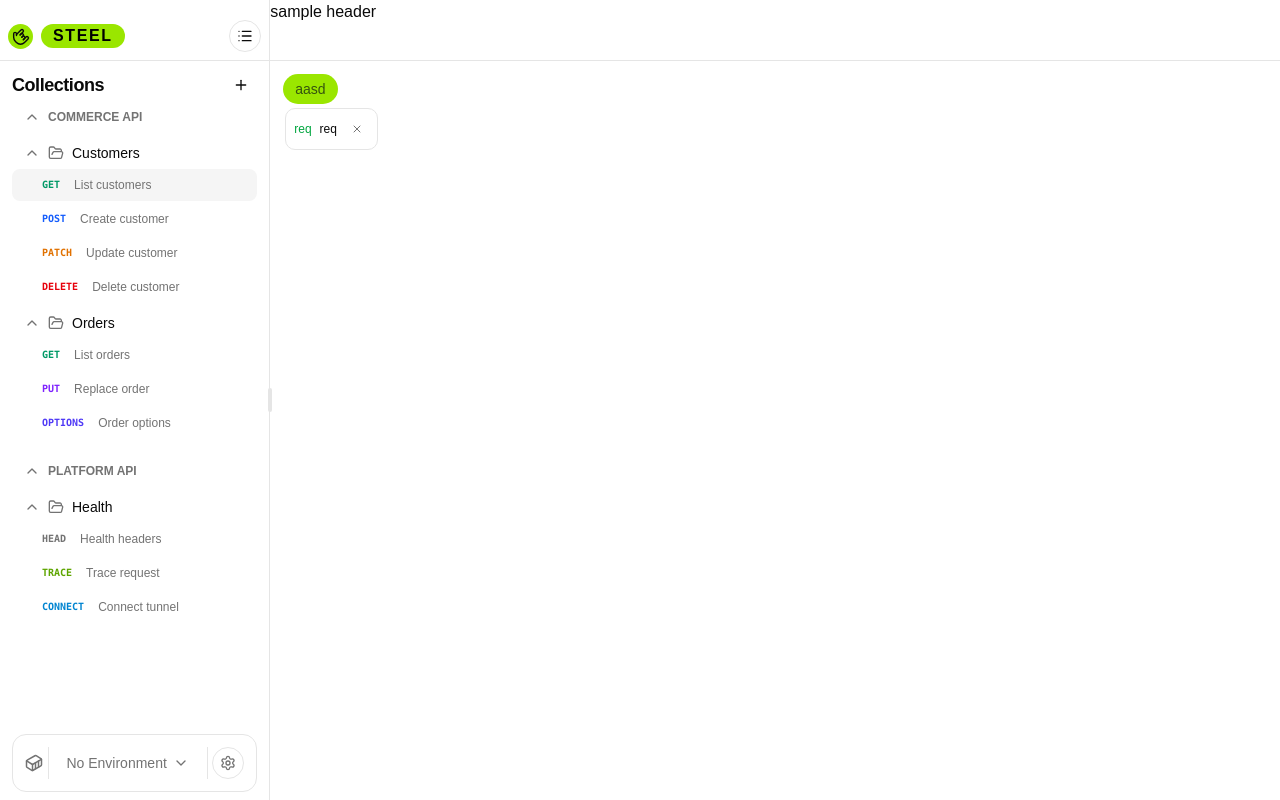
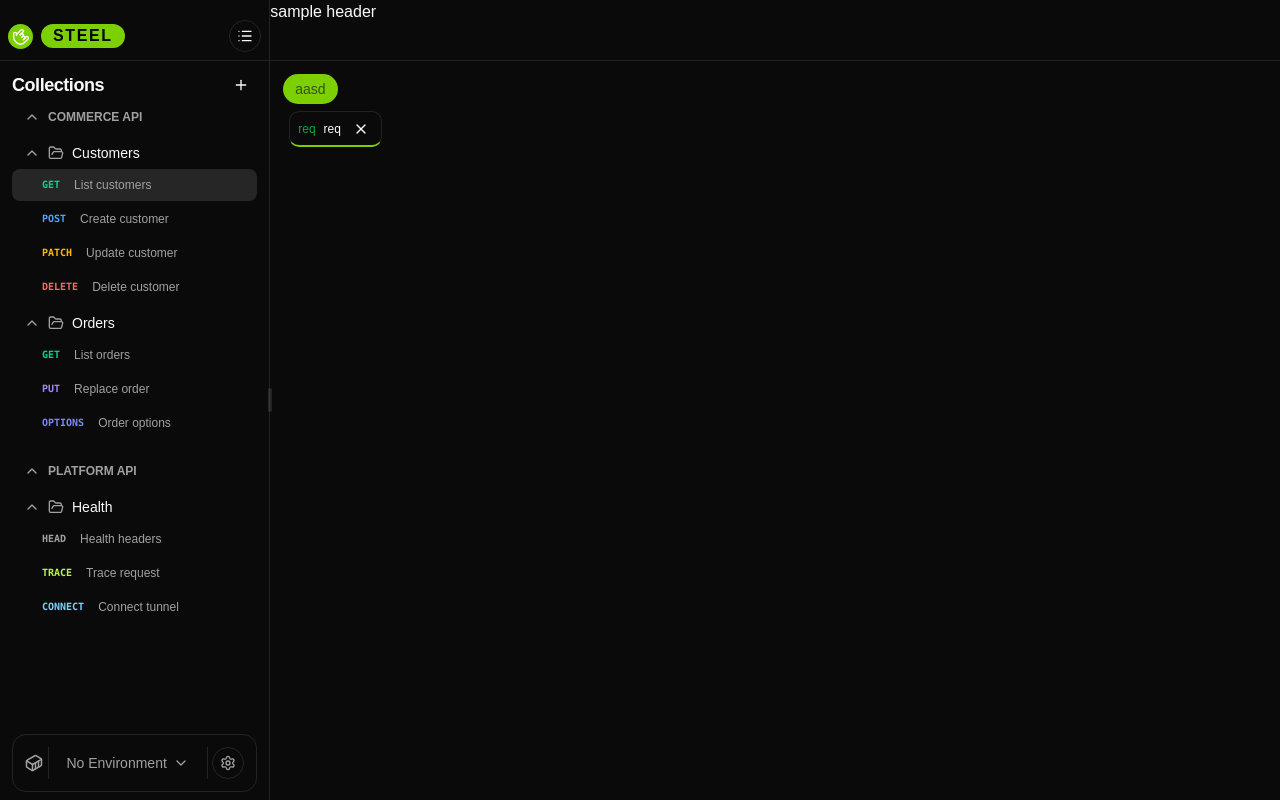
Before and after one commit to VishnuKaniyamvayal/steel, a React (Vite) app: page / in a window 1280 px wide. Both pictures are taken after a click on the button "aasd". Built offline with nearby package versions, Linux system fonts and the light colour scheme.

Commit message:
tab capsule error fixed

```diff
--- a/index.html
+++ b/index.html
@@ -1,5 +1,5 @@
 <!doctype html>
-<html lang="en">
+<html lang="en" class="dark">
   <head>
     <meta charset="UTF-8" />
     <link rel="icon" type="image/svg+xml" href="/vite.svg" />
--- a/src/components/ui/tabs.tsx
+++ b/src/components/ui/tabs.tsx
@@ -58,7 +58,7 @@ function TabsTrigger({ className, ...props }: TabsPrimitive.Tab.Props) {
 			className={cn(
 				"relative inline-flex h-[calc(100%-1px)] flex-1 items-center justify-center gap-1.5 rounded-2xl border border-transparent! px-1.5 py-0.5 text-sm font-medium whitespace-nowrap text-foreground/60 transition-all group-data-vertical/tabs:w-full group-data-vertical/tabs:justify-start group-data-vertical/tabs:px-3 group-data-vertical/tabs:py-0.5 hover:text-foreground focus-visible:border-ring focus-visible:ring-[3px] focus-visible:ring-ring/50 focus-visible:outline-1 focus-visible:outline-ring disabled:pointer-events-none disabled:opacity-50 aria-disabled:pointer-events-none aria-disabled:opacity-50 dark:text-muted-foreground dark:hover:text-foreground [&_svg]:pointer-events-none [&_svg]:shrink-0 [&_svg:not([class*='size-'])]:size-4",
 				"group-data-[variant=line]/tabs-list:bg-transparent group-data-[variant=line]/tabs-list:data-active:bg-transparent dark:group-data-[variant=line]/tabs-list:data-active:border-transparent dark:group-data-[variant=line]/tabs-list:data-active:bg-transparent",
-				"data-active:bg-background data-active:text-foreground dark:data-active:border-input dark:data-active:bg-input/30 dark:data-active:text-foreground",
+				"data-active:bg-background data-active:text-foreground dark:data-active:border-input dark:data-active:bg-none dark:data-active:text-foreground",
 				"after:absolute after:bg-foreground after:opacity-0 after:transition-opacity group-data-horizontal/tabs:after:inset-x-0 group-data-horizontal/tabs:after:bottom-[-5px] group-data-horizontal/tabs:after:h-0.5 group-data-vertical/tabs:after:inset-y-0 group-data-vertical/tabs:after:-right-1 group-data-vertical/tabs:after:w-0.5 group-data-[variant=line]/tabs-list:data-active:after:opacity-100",
 				className,
 			)}
--- a/src/core/tabs/components/TabBadge.tsx
+++ b/src/core/tabs/components/TabBadge.tsx
@@ -1,3 +1 @@
-export function TabBadges(){
-
-}
+export function TabBadges() {}
--- a/src/core/tabs/components/TabStrip.tsx
+++ b/src/core/tabs/components/TabStrip.tsx
@@ -1,24 +1,59 @@
-import { X } from "lucide-react"
-import { Button } from "@/components/ui/button"
-import { Typography } from "@/components/ui/typography"
+import { X } from "lucide-react";
+import { Button } from "@/components/ui/button";
+import { TabsTrigger } from "@/components/ui/tabs";
+import { Typography } from "@/components/ui/typography";
+import { cn } from "@/lib/utils";
 
 export type TabStripProps = {
-    id: string,
-    name: string,
-    type: string,
-    active?: boolean
-    onCloseClick?: ()=>void
+	id: string;
+	name: string;
+	type: string;
+	active?: boolean;
+	onCloseClick?: () => void;
+	onTabClick?: () => void;
+};
+
+export function TabStrip({
+	id,
+	onCloseClick,
+	name,
+	type,
+	active,
+	onTabClick,
+}: TabStripProps) {
+	return (
+		<TabsTrigger
+        onClick={onTabClick}
+        value={id}>
+			<Button
+				onClick={onTabClick}
+				variant={"outline"}
+                size={"lg"}
+				className={cn(
+					"flex items-center gap-2 justify-between bg-background border rounded-lg px-2 py-2",
+					active ? "bg-muted border-b-primary border-b-2" : "bg-accent",
+				)}
+			>
+				<div className="flex items-center gap-2">
+					<Typography className="text-green-600" size={"span"}>
+						{type}
+					</Typography>
+					<Typography className="cursor-default" size={"span"}>
+						{name}
+					</Typography>
+				</div>
+				<Button
+					onClick={(e) => {
+						e.stopPropagation();
+						onCloseClick?.();
+					}}
+					size={"icon-xs"}
+					variant={"ghost"}
+				>
+					{" "}
+					<X />{" "}
+				</Button>
+			</Button>
+		</TabsTrigger>
+	);
 }
-
-export function TabStrip({ onCloseClick, name, type, active }:TabStripProps){
-
-    return (
-        <div className={("flex items-center gap-2 justify-between bg-background border rounded-lg px-2 py-2")}>
-            <div className="flex items-center gap-2">
-                <Typography className="text-green-600" size={"span"}>{type}</Typography>
-                <Typography size={"span"}>{name}</Typography>
-            </div>
-            <Button onClick={onCloseClick} size={"icon-xs"} variant={"ghost"}> <X /> </Button>
-        </div>
-    )
-}
--- a/src/core/tabs/layout.tsx
+++ b/src/core/tabs/layout.tsx
@@ -1,8 +1,8 @@
-import { Tabs, TabsList, TabsTrigger } from "@/components/ui/tabs";
+import { Button } from "@/components/ui/button";
+import { ScrollArea } from "@/components/ui/scroll-area";
+import { Tabs, TabsList } from "@/components/ui/tabs";
 import { TabStrip } from "./components/TabStrip";
 import { useTabStore } from "./tab-manager-store";
-import { Button } from "@/components/ui/button";
-import { ScrollArea } from "@/components/ui/scroll-area";
 
 export function TabLayout() {
 	const activeTabId = useTabStore((state) => state.activeTabId);
@@ -11,20 +11,33 @@ export function TabLayout() {
 	const closeTab = useTabStore((state) => state.closeTab);
 	const test = useTabStore((state) => state.openTab);
 
-
 	return (
 		<div className="p-3">
-            <Button onClick={() => { test("req", "req") }}>aasd</Button>
+			<Button
+				onClick={() => {
+					test("req", "req");
+				}}
+			>
+				aasd
+			</Button>
 			<Tabs
 				value={activeTabId}
 				onValueChange={(value) => setActiveTab(value as string)}
 			>
 				<ScrollArea className="">
-                    <TabsList className={"bg-transparent gap-2 my-2"}>
-
+					<TabsList variant="default" className={"bg-transparent  rounded-none p-0 gap-1 my-2"}>
 						{openTabs.map((tab) => {
 							return (
-                                <TabsTrigger render={<TabStrip id={tab.instanceId} name={tab.name} type={tab.type} key={tab.instanceId} onCloseClick={() => { closeTab(tab.instanceId) }} />} key={tab.instanceId} value={tab.instanceId} />
+								<TabStrip
+									active={activeTabId === tab.instanceId}
+									id={tab.instanceId}
+									name={tab.name}
+									type={tab.type}
+									key={tab.instanceId}
+									onCloseClick={() => {
+										closeTab(tab.instanceId);
+									}}
+								/>
 							);
 						})}
 					</TabsList>
--- a/src/core/tabs/tab-manager-store.ts
+++ b/src/core/tabs/tab-manager-store.ts
@@ -11,7 +11,7 @@ interface TabState {
 	openTabs: TabInstance[];
 
 	setActiveTab: (instanceId: string) => void;
-	openTab: (tabType: string, name:string) => void;
+	openTab: (tabType: string, name: string) => void;
 	closeTab: (instanceId: string) => void;
 }
 
@@ -23,7 +23,7 @@ export const useTabStore = create<TabState>((set) => ({
 
 	setActiveTab: (instanceId) => set({ activeTabId: instanceId }),
 
-	openTab: (tabType,name) => {
+	openTab: (tabType, name) => {
 		const newTab: TabInstance = {
 			instanceId: generateId(),
 			name: name,
```
Also changed, not shown: src/components/ui/scroll-area.tsx (+6 -7 lines), src/sections/header/index.tsx (+2 -6 lines). Lines whose indentation alone changed are shown as unchanged.
